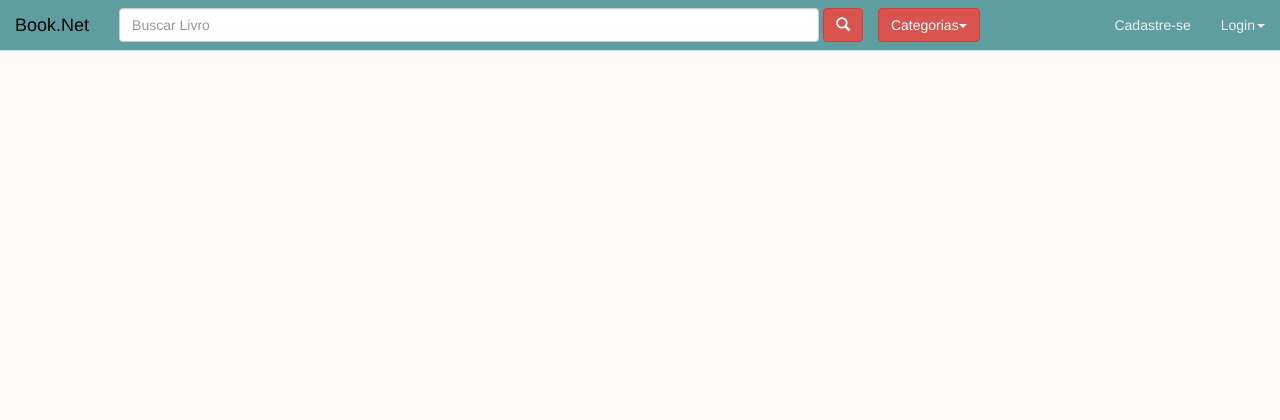
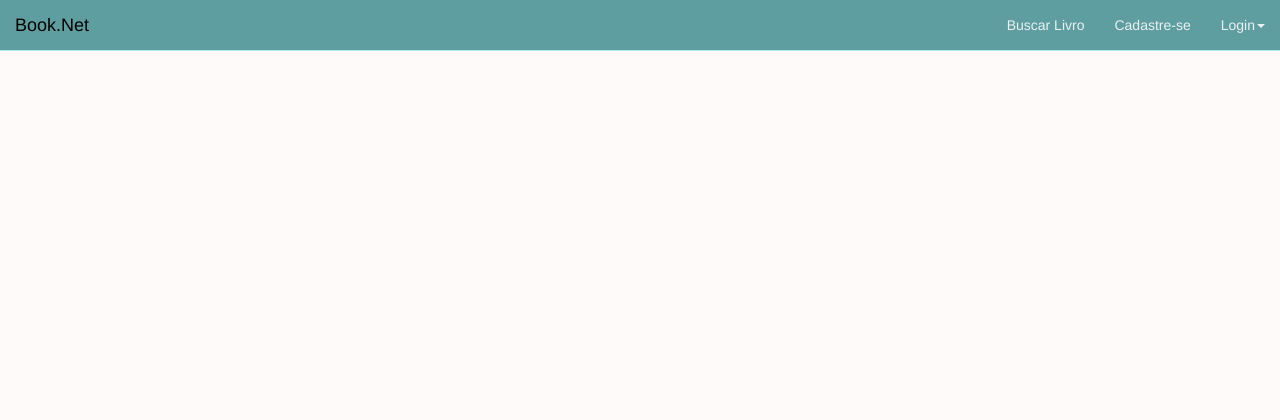
Before and after one commit to leonzmalz/Book-net, a PHP site: page /BookNet/view/logado.php in a window 1280 px wide. Shown: the top 420 px of the page. Run offline with PHP 8.4, Linux system fonts and the light colour scheme; data comes from the database, SQL or seed files in the repository.

Commit message:
Finalizado

```diff
--- a/control/login.php
+++ b/control/login.php
@@ -17,6 +17,8 @@
                 $_SESSION['user'] = $usuarioBD->getUser();
                 $_SESSION['logado'] = true;
                 $_SESSION['tipo_usuario'] = $usuarioBD->getTipo();
+                //Defino cookies que serão usados no jsf
+                setcookie("user",$_SESSION['id_usuario'],time() + 5000,"/","localhost");
                 return true;
             } else {
                 $_SESSION['erro_login'] = 'Senha incorreta';
@@ -48,6 +50,7 @@
     public static function deslogar() {
         if (isset($_SESSION['logado'])) {
             unset($_SESSION['logado']);
+            setcookie("user","","/","localhost");
             session_destroy();
         }
     }
--- a/view/cabecalho.php
+++ b/view/cabecalho.php
@@ -21,24 +21,9 @@
         <div class="navbar-header">
             <a class="navbar-brand " href="../index.php">Book.Net</a>
         </div>
-        <div class="collapse navbar-collapse">
-          <form class="navbar-form navbar-left " role="search">
-            <div class="form-group">
-              <input type="text" class="form-control" placeholder="Buscar Livro" id="inputBusca">
-            </div>
-
-            <button class="btn btn-danger"><span class="glyphicon glyphicon-search" aria-hidden="true"></span></button>
-          </form>
-          <ul class="nav navbar-nav navbar-left">
-            <li class="dropdown">
-              <button class="btn btn-danger dropdown-toggle botao-nav" data-toggle="dropdown">Categorias<span class="caret" role="button" aria-expanded="false"></span></button>
-                <ul class="dropdown-menu" role="menu">
-                  <?php exibirGenerosLista(); ?>
-               </ul>
-              </li>
-          </ul>
 
           <ul class="nav navbar-nav navbar-right">
+          <li><a href="http://localhost:8080/BookNet/livros/buscarLivros.xhtml">Buscar Livro</a></li>
           <?php
                if (!Login::isLogado()) {
           ?>
--- a/view/logado.php
+++ b/view/logado.php
@@ -24,6 +24,7 @@
 	   		if(Login::tipoUserLogado() == "ADMIN"){ #Opções de administrador
 		 		echo "<a href='cadastrarGenero.php' class='btn btn-danger'>Cadastrar Gênero</a>";
 		 		echo "<a href='cadastrarLivro.php' class='btn btn-warning'>Cadastrar Livro</a>";
+		 		echo "<a href='http://localhost:8080/BookNet/livros/cadastrarPrecos.xhtml' class='btn btn-success'>Inserir Valores aos livros</a>";
 	 		}
 	 		else{ #Opções de cliente
 	 			echo "<a href='veriricarPedidos.php' class='btn btn-danger'>Verificar Pedidos</a>";
```
Also changed, not shown: index.php (+2 -16 lines).
